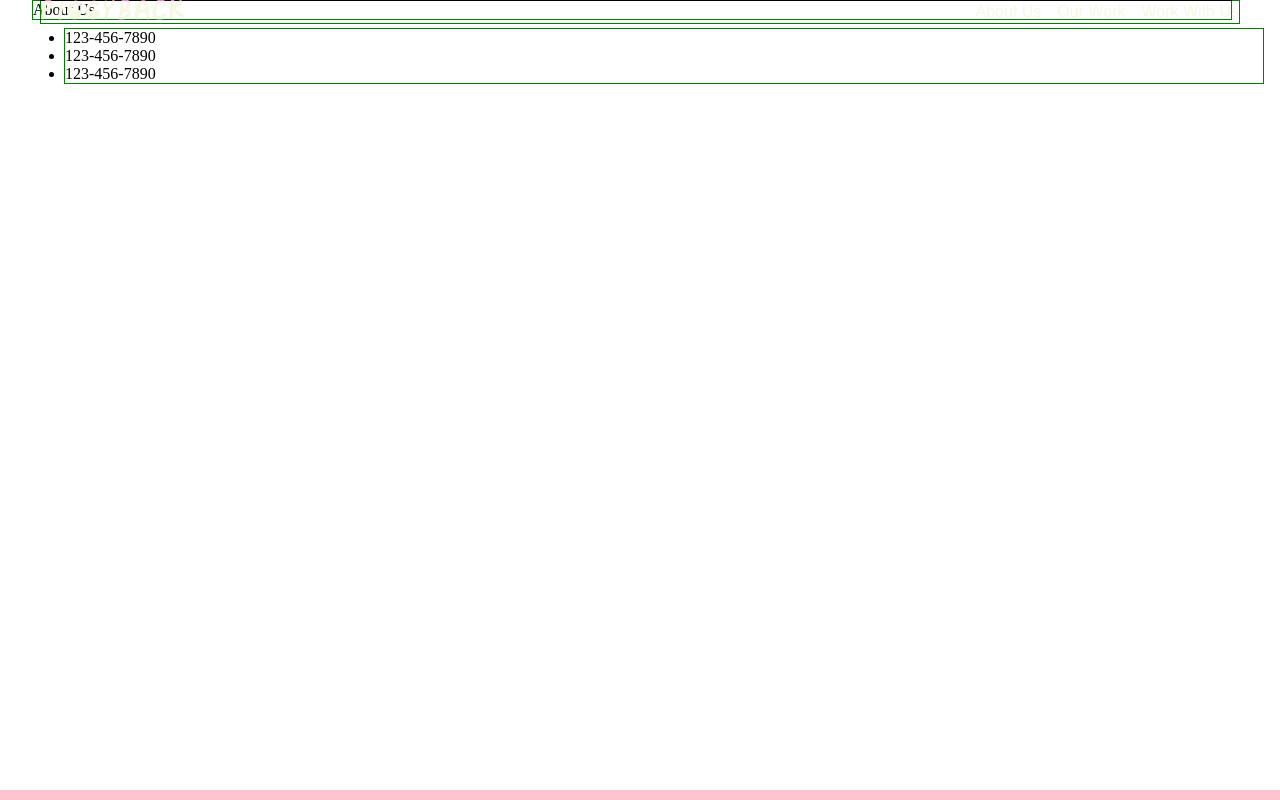
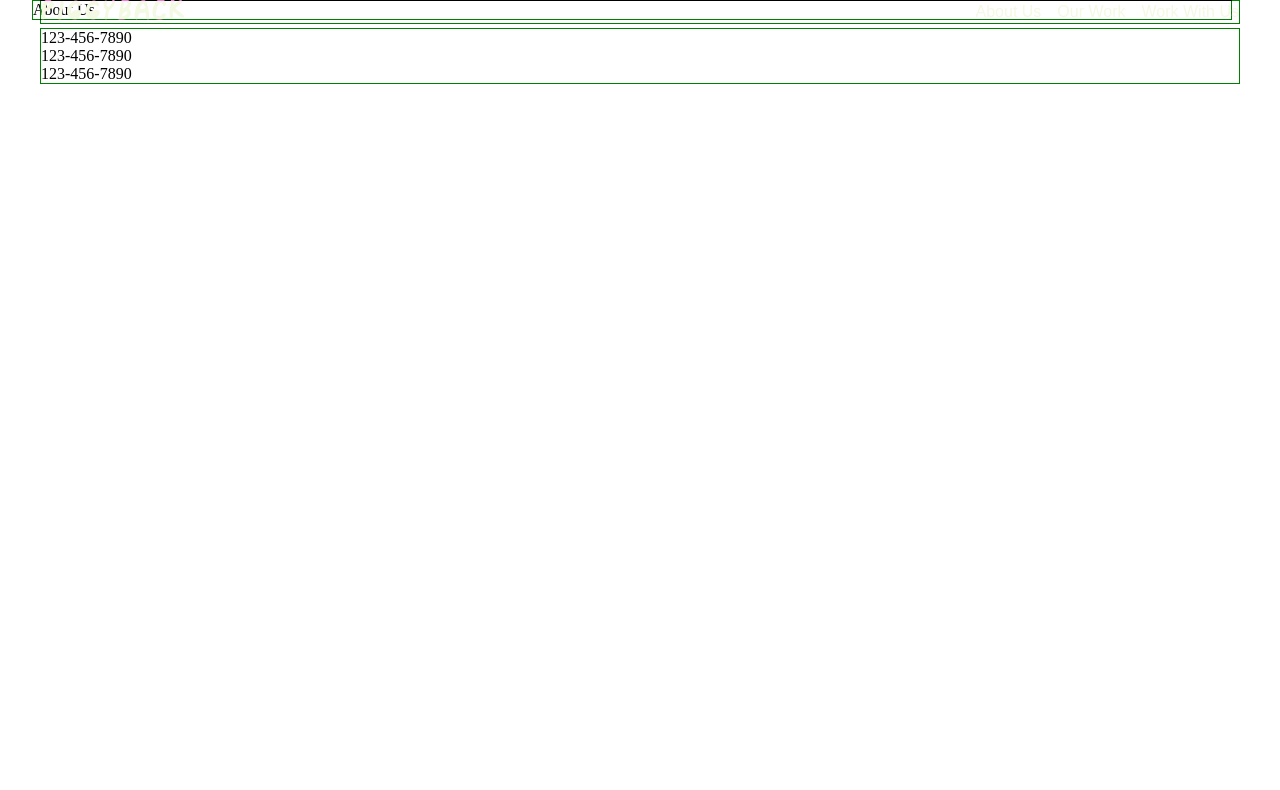
Before and after one commit to dustyfingers/piggypack-studios-marketing, a Next.js app: page /about-us in a window 1280 px wide. Built offline with nearby package versions, Linux system fonts and the light colour scheme; a web font is replaced by a local one.

Commit message:
get all homepage components working with the content container

```diff
--- a/app/components/Footer/component.module.css
+++ b/app/components/Footer/component.module.css
@@ -1,5 +1,10 @@
 .footer {
-  padding: 0.5rem 2rem 0.5rem 2rem;
+  padding-top: 0.5rem;
+  padding-bottom: 0.5rem;
   /* account for scroll progress indicator */
   margin-bottom: 10px;
+  width: 100%;
+  display: flex;
+  align-items: center;
+  justify-content: center;
 }
--- a/app/components/Navbar/component.module.css
+++ b/app/components/Navbar/component.module.css
@@ -17,9 +17,6 @@
       display: flex;
       align-items: center;
       gap: 1rem;
-      .navItem {
-        list-style-type: none;
-      }
     }
   }
 }
--- a/app/globals.css
+++ b/app/globals.css
@@ -44,6 +44,10 @@ a {
 a {
   color: inherit;
   text-decoration: none;
+}
+
+ul {
+  list-style-type: none;
 }
 
 @media (prefers-color-scheme: dark) {
```
